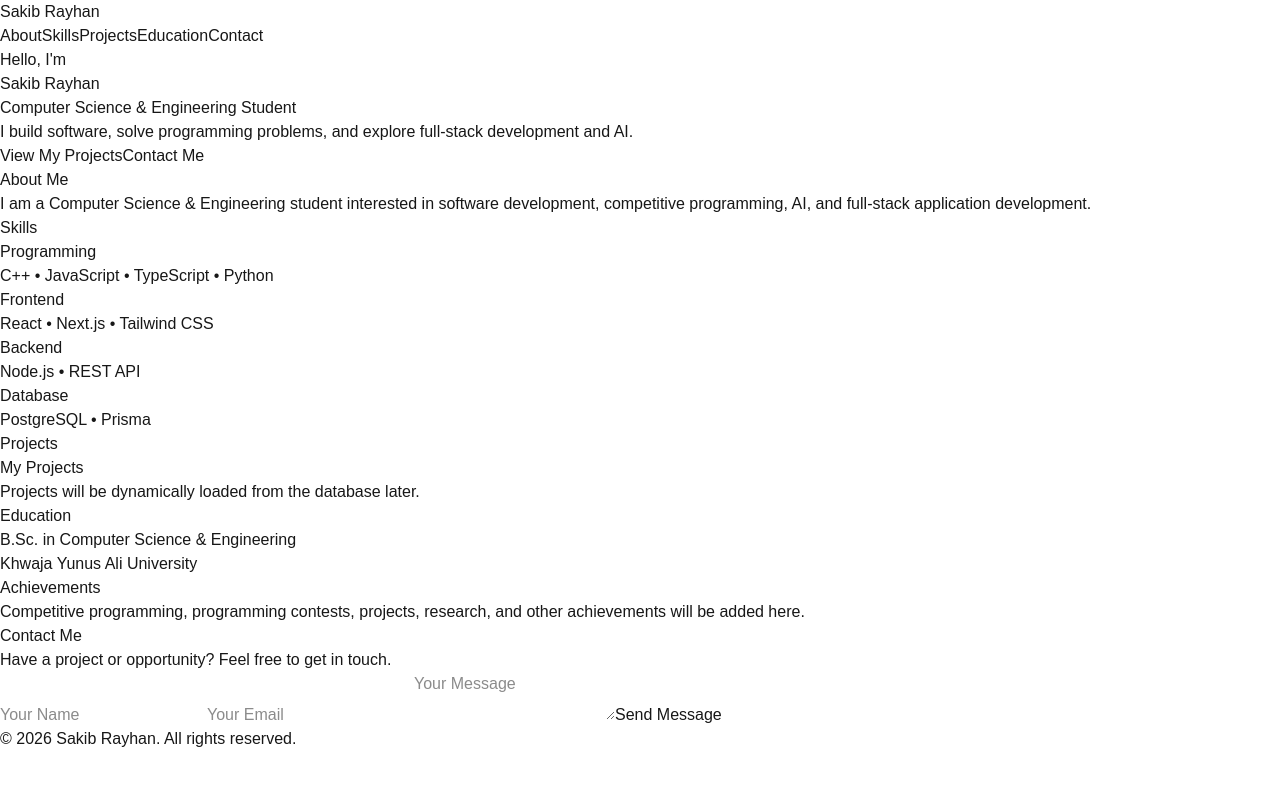
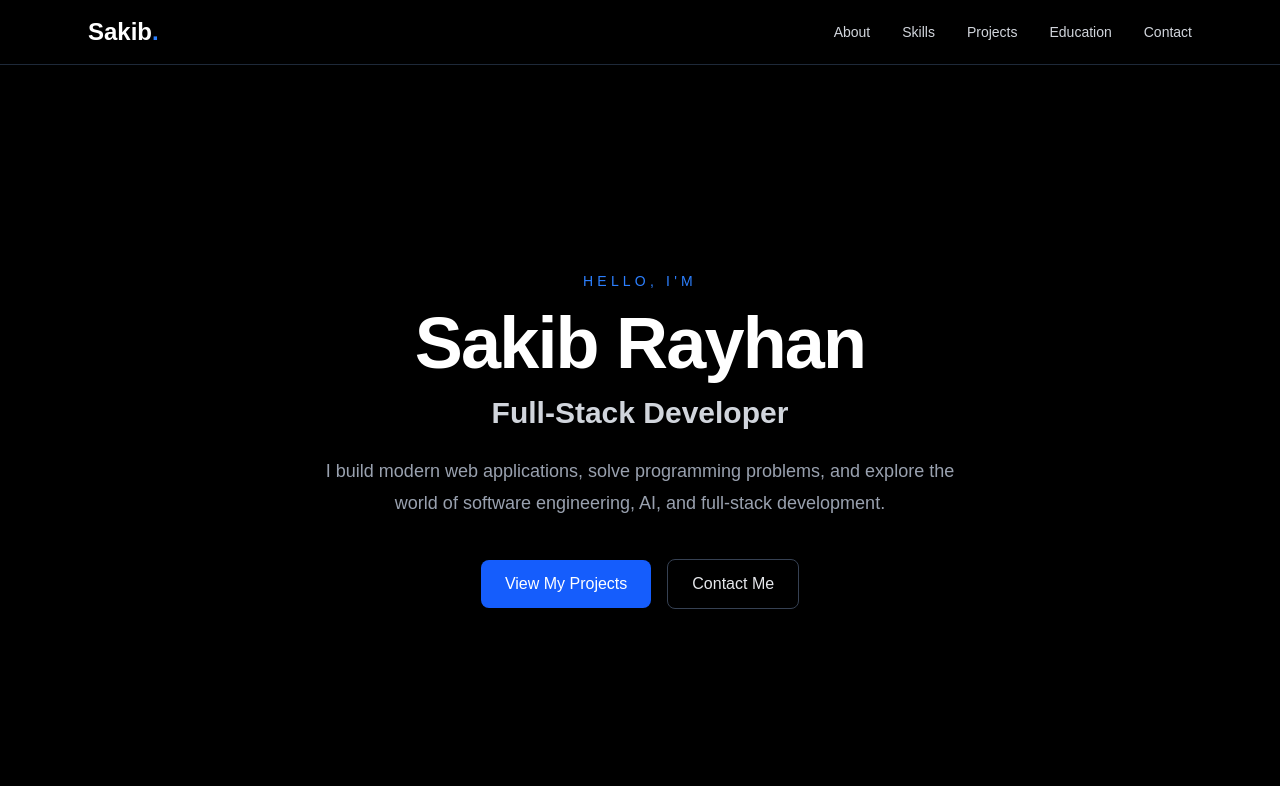
Before and after one commit to sakibRayhan21/sakib-portfolio, a Next.js app: page / in a window 1280 px wide. Shown: the top 786 px of the page. Built offline with nearby package versions, Linux system fonts and the light colour scheme.

Commit message:
Add navbar and hero section

```diff
--- a/app/page.tsx
+++ b/app/page.tsx
@@ -1,143 +1,49 @@
+import Navbar from "../components/Navbar";
+
 export default function Home() {
   return (
-    <main>
-      {/* Navigation */}
-      <nav>
-        <h1>Sakib Rayhan</h1>
+    <main className="bg-black text-white">
+      <Navbar />
 
-        <div>
-          <a href="#about">About</a>
-          <a href="#skills">Skills</a>
-          <a href="#projects">Projects</a>
-          <a href="#education">Education</a>
-          <a href="#contact">Contact</a>
-        </div>
-      </nav>
+      <section className="flex min-h-screen items-center justify-center px-6 pt-20">
+        <div className="mx-auto max-w-4xl text-center">
 
-      {/* Hero */}
-      <section>
-        <p>Hello, I'm</p>
+          <p className="mb-4 text-sm font-medium uppercase tracking-[0.3em] text-blue-500">
+            Hello, I'm
+          </p>
 
-        <h2>Sakib Rayhan</h2>
+          <h1 className="text-5xl font-bold tracking-tight sm:text-6xl md:text-7xl">
+            Sakib Rayhan
+          </h1>
 
-        <h3>Computer Science & Engineering Student</h3>
+          <h2 className="mt-4 text-2xl font-semibold text-gray-300 sm:text-3xl">
+            Full-Stack Developer
+          </h2>
 
-        <p>
-          I build software, solve programming problems, and explore
-          full-stack development and AI.
-        </p>
+          <p className="mx-auto mt-6 max-w-2xl text-base leading-8 text-gray-400 sm:text-lg">
+            I build modern web applications, solve programming problems,
+            and explore the world of software engineering, AI, and
+            full-stack development.
+          </p>
 
-        <div>
-          <a href="#projects">View My Projects</a>
-          <a href="#contact">Contact Me</a>
+          <div className="mt-10 flex flex-col items-center justify-center gap-4 sm:flex-row">
+            <a
+              href="#projects"
+              className="rounded-lg bg-blue-600 px-6 py-3 font-medium text-white transition hover:bg-blue-500"
+            >
+              View My Projects
+            </a>
+
+            <a
+              href="#contact"
+              className="rounded-lg border border-gray-700 px-6 py-3 font-medium text-gray-200 transition hover:border-gray-500 hover:text-white"
+            >
+              Contact Me
+            </a>
+          </div>
+
         </div>
       </section>
-
-      {/* About */}
-      <section id="about">
-        <h2>About Me</h2>
-
-        <p>
-          I am a Computer Science & Engineering student interested in
-          software development, competitive programming, AI, and
-          full-stack application development.
-        </p>
-      </section>
-
-      {/* Skills */}
-      <section id="skills">
-        <h2>Skills</h2>
-
-        <div>
-          <h3>Programming</h3>
-          <p>C++ • JavaScript • TypeScript • Python</p>
-        </div>
-
-        <div>
-          <h3>Frontend</h3>
-          <p>React • Next.js • Tailwind CSS</p>
-        </div>
-
-        <div>
-          <h3>Backend</h3>
-          <p>Node.js • REST API</p>
-        </div>
-
-        <div>
-          <h3>Database</h3>
-          <p>PostgreSQL • Prisma</p>
-        </div>
-      </section>
-
-      {/* Projects */}
-      <section id="projects">
-        <h2>Projects</h2>
-
-        <div>
-          <h3>My Projects</h3>
-
-          <p>
-            Projects will be dynamically loaded from the database later.
-          </p>
-        </div>
-      </section>
-
-      {/* Education */}
-      <section id="education">
-        <h2>Education</h2>
-
-        <div>
-          <h3>B.Sc. in Computer Science & Engineering</h3>
-          <p>Khwaja Yunus Ali University</p>
-        </div>
-      </section>
-
-      {/* Achievements */}
-      <section id="achievements">
-        <h2>Achievements</h2>
-
-        <p>
-          Competitive programming, programming contests, projects,
-          research, and other achievements will be added here.
-        </p>
-      </section>
-
-      {/* Contact */}
-      <section id="contact">
-        <h2>Contact Me</h2>
-
-        <p>
-          Have a project or opportunity? Feel free to get in touch.
-        </p>
-
-        <form>
-          <input
-            type="text"
-            placeholder="Your Name"
-            name="name"
-          />
-
-          <input
-            type="email"
-            placeholder="Your Email"
-            name="email"
-          />
-
-          <textarea
-            placeholder="Your Message"
-            name="message"
-          />
-
-          <button type="submit">
-            Send Message
-          </button>
-        </form>
-      </section>
-
-      {/* Footer */}
-      <footer>
-        <p>© 2026 Sakib Rayhan. All rights reserved.</p>
-      </footer>
     </main>
   );
 }
--- /dev/null
+++ b/components/Navbar.tsx
@@ -0,0 +1,52 @@
+import Link from "next/link";
+
+export default function Navbar() {
+  return (
+    <nav className="fixed top-0 left-0 right-0 z-50 border-b border-gray-800 bg-black">
+      <div className="mx-auto flex max-w-6xl items-center justify-between px-6 py-4">
+
+        <Link href="/" className="text-2xl font-bold text-white">
+          Sakib<span className="text-blue-500">.</span>
+        </Link>
+
+        <div className="flex items-center gap-8">
+          <Link
+            href="#about"
+            className="text-sm text-gray-300 hover:text-white"
+          >
+            About
+          </Link>
+
+          <Link
+            href="#skills"
+            className="text-sm text-gray-300 hover:text-white"
+          >
+            Skills
+          </Link>
+
+          <Link
+            href="#projects"
+            className="text-sm text-gray-300 hover:text-white"
+          >
+            Projects
+          </Link>
+
+          <Link
+            href="#education"
+            className="text-sm text-gray-300 hover:text-white"
+          >
+            Education
+          </Link>
+
+          <Link
+            href="#contact"
+            className="text-sm text-gray-300 hover:text-white"
+          >
+            Contact
+          </Link>
+        </div>
+
+      </div>
+    </nav>
+  );
+}
```
